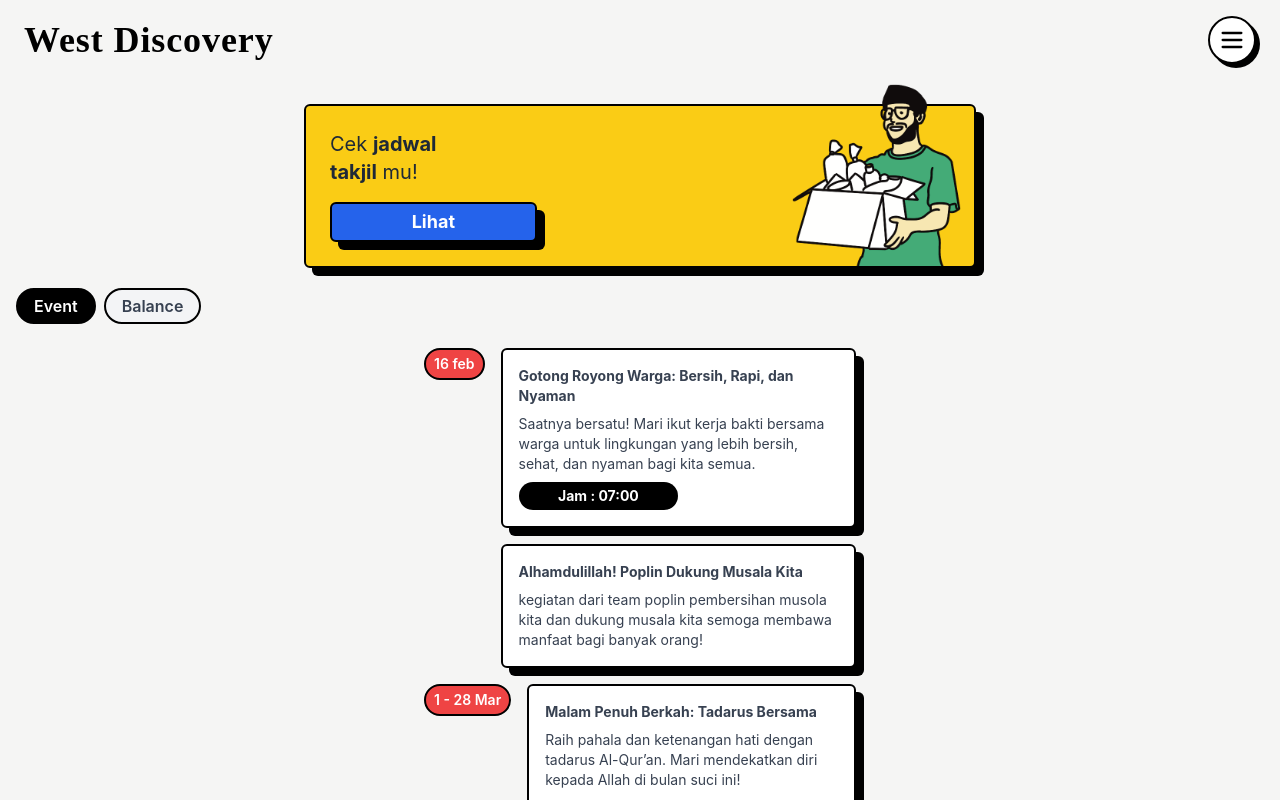
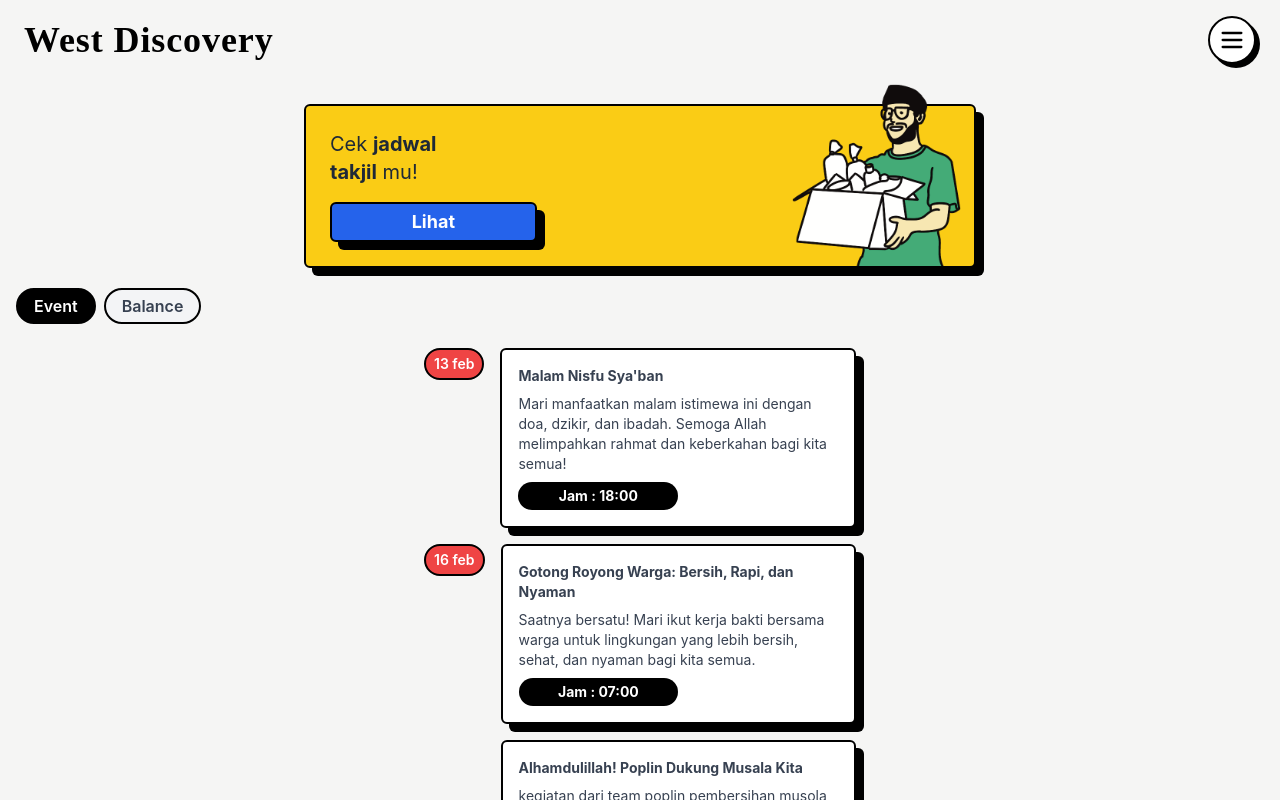
Before and after one commit to Arisrach/WestDiscovery, a Next.js app: page / in a window 1280 px wide. Shown: the top 800 px of the page. Built offline with nearby package versions, Linux system fonts and the light colour scheme; a web font is replaced by a local one.

Commit message:
update event malam nisfu syaban

```diff
--- a/pages/index.tsx
+++ b/pages/index.tsx
@@ -7,6 +7,14 @@ import Image from "next/image";
 import { ArrowRight } from "lucide-react";
 
 const events = [
+  {
+    date: "13 feb",
+    image: "/kebun.jpg",
+    title: "Malam Nisfu Sya'ban",
+    description:
+      "Mari manfaatkan malam istimewa ini dengan doa, dzikir, dan ibadah. Semoga Allah melimpahkan rahmat dan keberkahan bagi kita semua!",
+    time: "18:00",
+  },
   {
     date: "16 feb",
     image: "/kebun.jpg",
```
